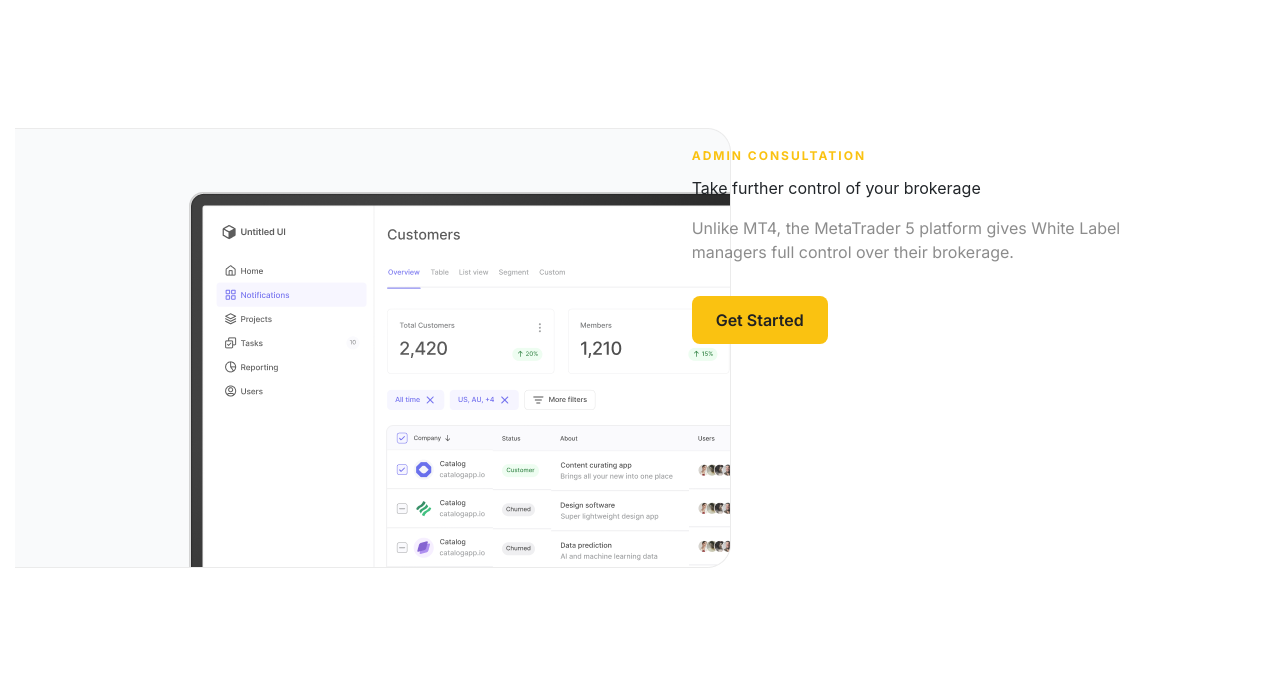
After one commit to akkushwaha7834/YaPrime, a PHP site: page /HeroBanner.html in a window 1280 px wide. The commit adds this page. Shown: the top 695 px of the page. Run offline with PHP 8.4, Linux system fonts and the light colour scheme.

Commit message:
herobanner section done

```diff
--- /dev/null
+++ b/HeroBanner.html
@@ -0,0 +1,41 @@
+<!DOCTYPE html>
+<html lang="en">
+  <head>
+    <meta charset="UTF-8" />
+    <meta name="viewport" content="width=device-width, initial-scale=1.0" />
+    <link rel="stylesheet" href="css/style.css" />
+
+    <link rel="stylesheet" href="../css/bootstrap.min.css" />
+    <link
+      rel="stylesheet"
+      href="https://cdnjs.cloudflare.com/ajax/libs/font-awesome/4.7.0/css/font-awesome.min.css"
+    />
+    <title>YaPrime</title>
+  </head>
+  <body>
+    <section class="herobannerSection">
+      <div class="container-fluid">
+        <div class="row postiondiv">
+          <div class="col-lg-5">
+            <img src="./images/herobannersection.png" alt="herobanner image" />
+          </div>
+          <div class="col-lg-5 brokerage_section">
+            <div class="further_section">
+              <div class="further_heading">
+                <div class="yellow_heading">Admin consultation</div>
+                <div class="black_heading">
+                  Take further control of your brokerage
+                </div>
+              </div>
+
+              <div class="further_text">
+                Unlike MT4, the MetaTrader 5 platform gives White Label managers full control over their brokerage.
+              </div>
+            </div>
+            <div class="get_started_button">Get Started</div>
+          </div>
+        </div>
+      </div>
+    </section>
+  </body>
+</html>
--- a/css/style.css
+++ b/css/style.css
@@ -335,3 +335,75 @@
     -31.409658432006836px -31.409658432006836px 94.22895812988281px 0px
       rgba(49, 49, 49, 0.5);
 }
+
+/* Hero Banner Section Section */
+
+.brokerage_section {
+  display: flex;
+margin-top: 20px;
+  flex-direction: column;
+  align-items: flex-start;
+  gap: 32px;
+  flex-shrink: 0;
+}
+.further_section {
+  display: flex;
+  flex-direction: column;
+  justify-content: center;
+  align-items: center;
+  gap: 16px;
+  align-self: stretch;
+}
+.further_heading {
+  display: flex;
+  flex-direction: column;
+  justify-content: center;
+  align-items: flex-start;
+  gap: 12px;
+  align-self: stretch;
+}
+.further_text {
+  align-self: stretch;
+  color: rgba(34, 34, 34, 0.52);
+  font-family: Inter;
+  font-size: 16px;
+  font-style: normal;
+  font-weight: 400;
+  line-height: 24px; /* 150% */
+}
+.get_started_button {
+  display: flex;
+  height: 48px;
+  padding: 8px 24px;
+  align-items: center;
+  gap: 8px;
+  border-radius: 8px;
+  background: #fac211;
+  color: #222;
+  leading-trim: both;
+  text-edge: cap;
+  font-family: Inter;
+  font-size: 16px;
+  font-style: normal;
+  font-weight: 600;
+  line-height: normal;
+}
+.yellow_heading {
+  color: #fac211;
+  font-family: Inter;
+  font-size: 12px;
+  font-style: normal;
+  font-weight: 700;
+  line-height: 16px; /* 133.333% */
+  letter-spacing: 2px;
+  text-transform: uppercase;
+}
+.postiondiv {
+  justify-content: space-between;
+}
+.herobannerSection{
+    display: flex;
+padding: 128px 120px 128px 0px;
+align-items: center;
+gap: 64px;
+}
```
Also changed, not shown: HeroSection.html (+6 -9 lines), index.html (deleted, +0 -17 lines), images/herobannersection.png (added).
